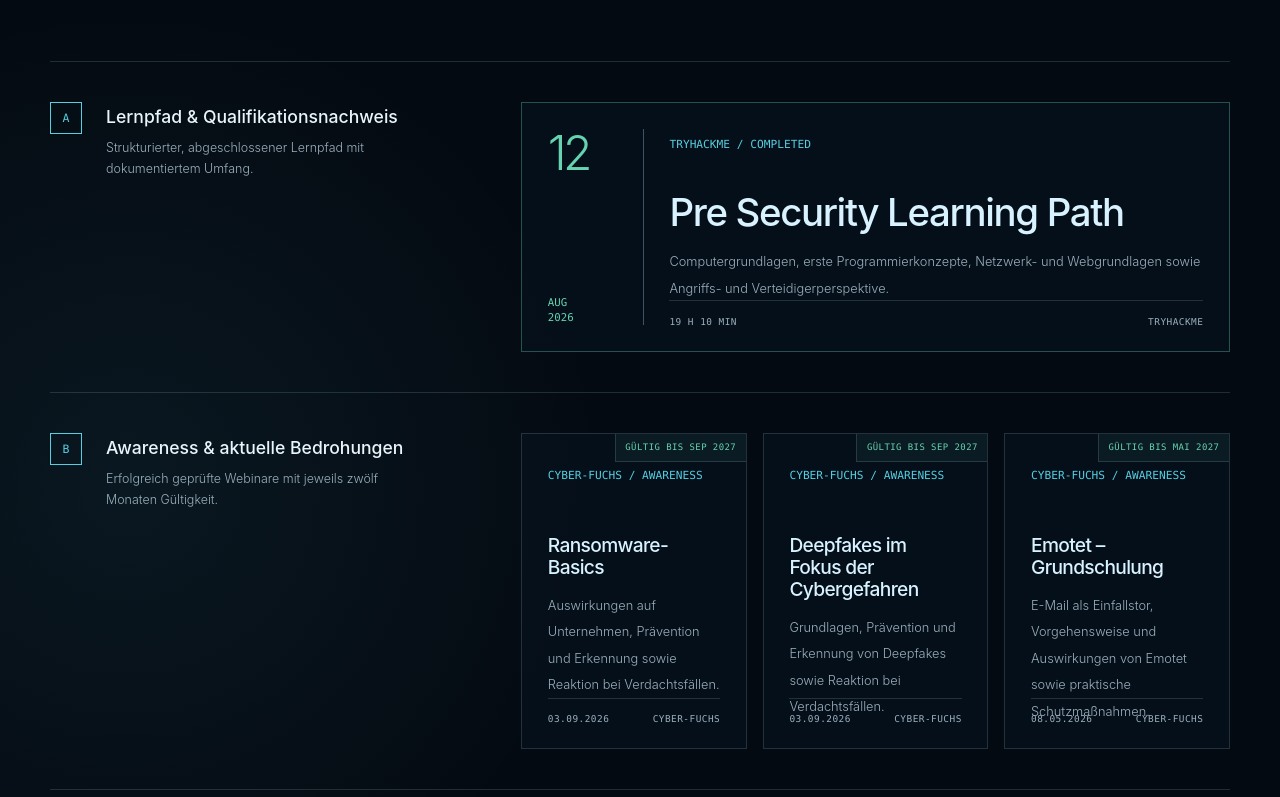
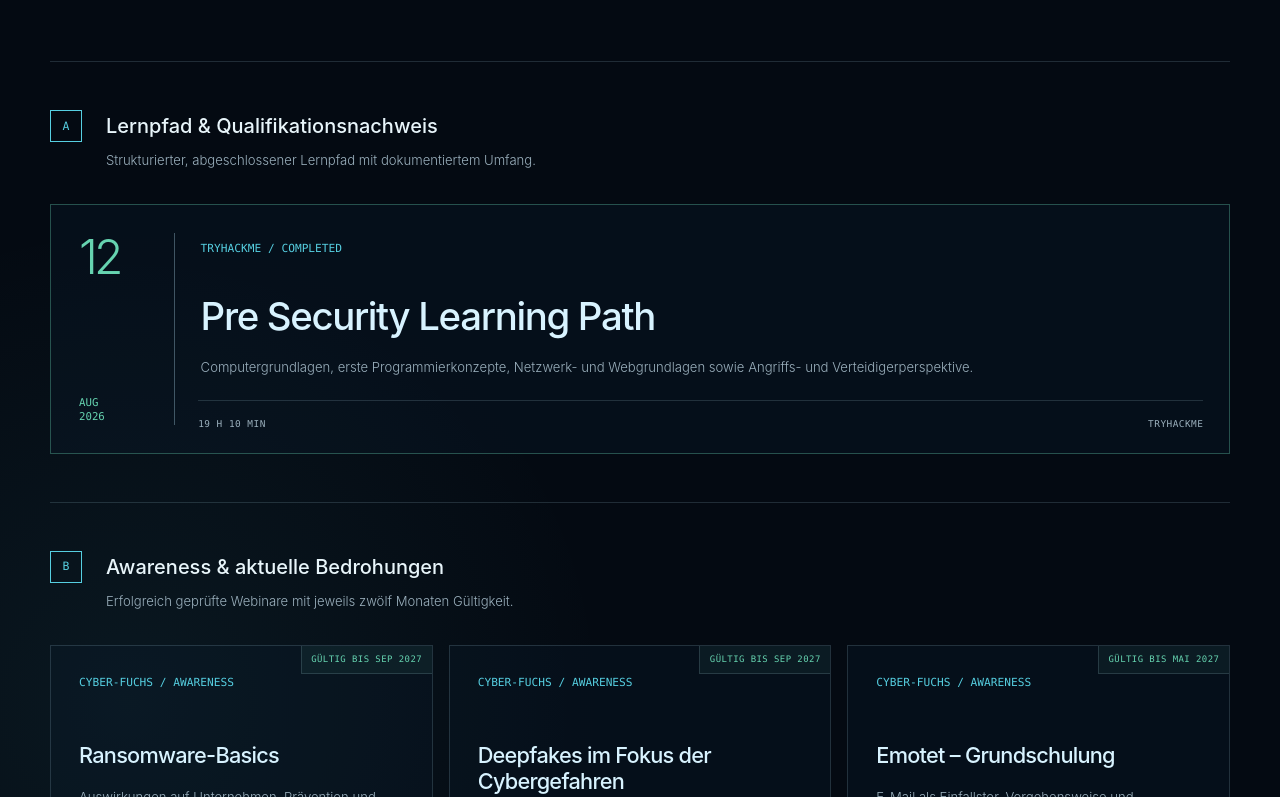
Before and after one commit to theLeinhosl4yer/the-leinhos-l4yer, a plain HTML site: page index.html in a window 1280 px wide. Shown: the part 5479-6276 px from the top of the page. Drawn offline with Linux system fonts and the light colour scheme.

Commit message:
Fix credentials section layout
Use full-width credential groups and prevent text and metadata overlaps.

```diff
--- a/styles.css
+++ b/styles.css
@@ -495,23 +495,23 @@
     .credentials-section { position: relative; }
     .credentials-intro { display: grid; grid-template-columns: 1.3fr 0.7fr; gap: clamp(2rem, 7vw, 7rem); align-items: end; margin: -2rem 0 4rem calc(35% + 1rem); }
     .credentials-intro p { max-width: 720px; margin: 0; color: var(--muted); }
-    .credential-group { display: grid; grid-template-columns: 0.7fr 1.3fr; gap: clamp(2rem, 7vw, 7rem); padding: 2.5rem 0; border-top: 1px solid var(--line); }
-    .credential-group-head { display: grid; grid-template-columns: 2.5rem 1fr; gap: 1rem; align-content: start; }
+    .credential-group { display: block; padding: 3rem 0; border-top: 1px solid var(--line); }
+    .credential-group-head { display: grid; grid-template-columns: 2.5rem minmax(0, 1fr); gap: 1rem; align-items: start; max-width: 760px; margin-bottom: 2rem; }
     .credential-index { display: grid; place-items: center; width: 2rem; height: 2rem; border: 1px solid var(--cyan); color: var(--cyan); font-family: "Cascadia Code", "Segoe UI Mono", Consolas, monospace; font-size: 0.72rem; }
-    .credential-group-head h3 { margin: 0 0 0.45rem; font-size: 1.1rem; font-weight: 500; }
-    .credential-group-head p { margin: 0; color: var(--muted); font-size: 0.78rem; }
+    .credential-group-head h3 { margin: 0 0 0.45rem; font-size: 1.25rem; font-weight: 500; }
+    .credential-group-head p { margin: 0; color: var(--muted); font-size: 0.82rem; }
     .credential-cards { display: grid; gap: 1rem; }
     .credential-cards.three { grid-template-columns: repeat(3, minmax(0, 1fr)); }
-    .credential-card { position: relative; min-height: 285px; padding: 1.6rem; border: 1px solid var(--line); background: rgba(13, 29, 48, 0.28); overflow: hidden; }
-    .credential-card h4 { margin: 3rem 0 0.8rem; color: var(--ice); font-size: 1.2rem; line-height: 1.15; letter-spacing: -0.035em; font-weight: 500; }
-    .credential-card p { color: var(--muted); font-size: 0.8rem; }
-    .credential-featured { display: grid; grid-template-columns: 6rem 1fr; gap: 1.6rem; min-height: 250px; border-color: rgba(102, 211, 176, 0.34); }
+    .credential-card { position: relative; display: flex; min-height: 320px; padding: 1.75rem; border: 1px solid var(--line); background: rgba(13, 29, 48, 0.28); overflow: hidden; flex-direction: column; }
+    .credential-card h4 { margin: 3.2rem 0 0.9rem; color: var(--ice); font-size: clamp(1.15rem, 1.7vw, 1.4rem); line-height: 1.16; letter-spacing: -0.035em; font-weight: 500; }
+    .credential-card p { margin-bottom: 1.5rem; color: var(--muted); font-size: 0.82rem; line-height: 1.7; }
+    .credential-featured { display: grid; grid-template-columns: 6rem minmax(0, 1fr); gap: 1.6rem; min-height: 250px; border-color: rgba(102, 211, 176, 0.34); }
     .credential-featured h4 { margin-top: 2.2rem; font-size: clamp(1.6rem, 3vw, 2.5rem); }
     .credential-date { align-self: stretch; display: flex; flex-direction: column; justify-content: space-between; padding-right: 1rem; border-right: 1px solid var(--line-strong); color: var(--success); }
     .credential-date span { font-size: 3rem; line-height: 1; letter-spacing: -0.08em; }
     .credential-date small { font-family: "Cascadia Code", "Segoe UI Mono", Consolas, monospace; font-size: 0.67rem; line-height: 1.35; }
-    .credential-meta { position: absolute; left: 1.6rem; right: 1.6rem; bottom: 1.35rem; display: flex; justify-content: space-between; gap: 0.8rem; padding-top: 0.8rem; border-top: 1px solid var(--line); color: var(--muted); font-family: "Cascadia Code", "Segoe UI Mono", Consolas, monospace; font-size: 0.59rem; text-transform: uppercase; letter-spacing: 0.05em; }
-    .credential-featured .credential-meta { left: 9.2rem; }
+    .credential-meta { position: relative; z-index: 1; display: flex; justify-content: space-between; gap: 0.8rem; width: 100%; margin-top: auto; padding-top: 0.9rem; border-top: 1px solid var(--line); color: var(--muted); font-family: "Cascadia Code", "Segoe UI Mono", Consolas, monospace; font-size: 0.59rem; text-transform: uppercase; letter-spacing: 0.05em; }
+    .credential-featured .credential-meta { position: absolute; left: 9.2rem; right: 1.6rem; bottom: 1.35rem; width: auto; margin-top: 0; }
     .credential-state { position: absolute; top: 0; right: 0; padding: 0.38rem 0.6rem; border-left: 1px solid var(--line); border-bottom: 1px solid var(--line); font-family: "Cascadia Code", "Segoe UI Mono", Consolas, monospace; font-size: 0.56rem; text-transform: uppercase; letter-spacing: 0.05em; }
     .credential-state.valid { color: var(--success); background: rgba(102, 211, 176, 0.06); }
     .credential-card.simulation::after { content: "LAB"; position: absolute; right: -0.2rem; bottom: 1.6rem; color: transparent; -webkit-text-stroke: 1px rgba(77, 124, 254, 0.12); font-size: 4.5rem; font-weight: 700; pointer-events: none; }
```
